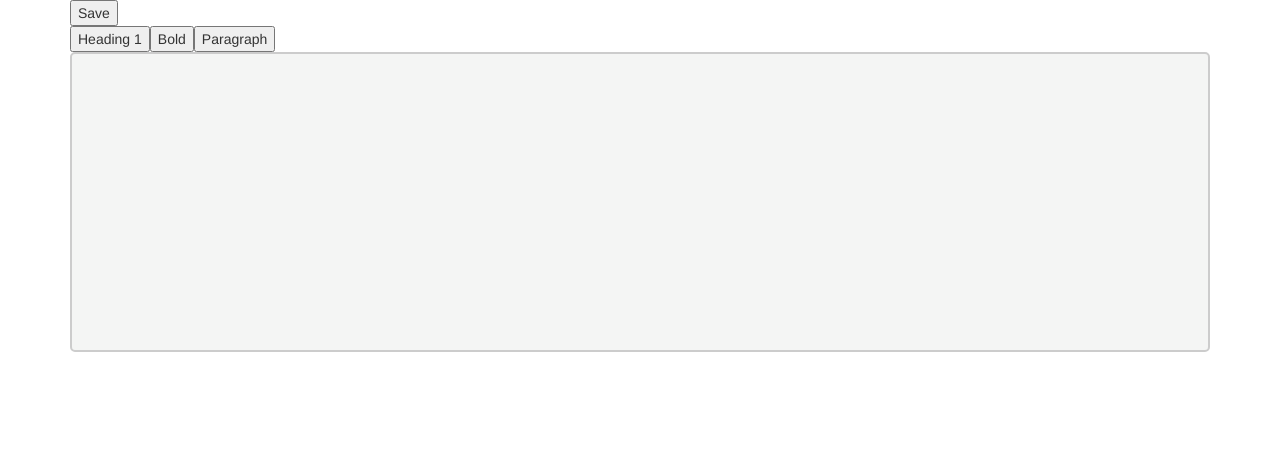
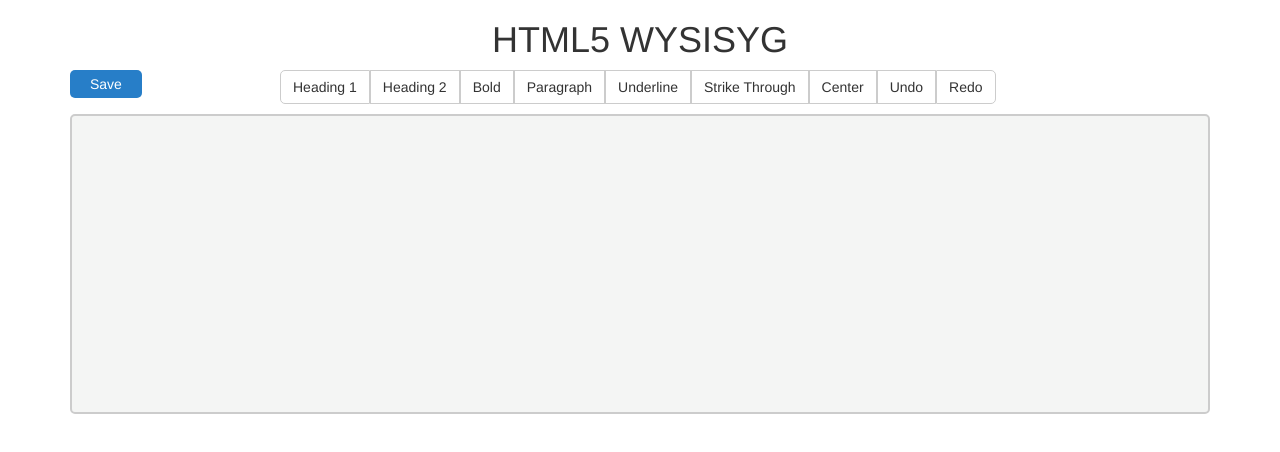
Before and after one commit to aazcast/EditCF, a plain HTML site: page index.html in a window 1280 px wide. Both pictures are taken after a click on the button "Heading 1". Drawn offline with nearby package versions, Linux system fonts and the light colour scheme.

Commit message:
Ultimos Cambios
css

```diff
--- a/css/main.css
+++ b/css/main.css
@@ -10,3 +10,62 @@
 [contenteditable]:focus {
   outline:0px;
 }
+
+#editionTools {
+    max-width: 720px;
+    margin: 10px auto;
+}
+
+#editionTools .btn-edition {
+     display: inline-block;
+      padding: 6px 12px;
+      margin-bottom: 0;
+      font-size: 14px;
+      font-weight: 400;
+      line-height: 1.42857143;
+      text-align: center;
+      white-space: nowrap;
+      vertical-align: middle;
+      cursor: pointer;
+      border: 1px solid #ccc;
+        color: #333;
+    background-color: #fff;
+}
+#editionTools .btn-edition:focus {
+
+}
+#editionTools .btn-edition:hover {
+    background: #e2e2e2;
+}
+
+#editionTools .btn-edition:first-child {
+    -webkit-border-radius: 5px 0 0 5px;
+            border-radius: 5px 0 0 5px;
+}
+
+#editionTools .btn-edition:last-child {
+    -webkit-border-radius: 0 5px 5px 0;
+            border-radius: 0 5px 5px 0;
+}
+
+#view-content {
+    background: #277ec8;
+    padding: 4px 20px;
+    -webkit-border-radius: 5px;
+            border-radius: 5px;
+    border: 0px;
+    color: #fff;
+    float: left;
+    transition: all 1s;
+}
+
+#view-content:hover {
+    background: #0f5692;
+}
+
+.container > h1 {
+    text-align: center;
+}
+body {
+    background: #fff;
+}
--- a/index.html
+++ b/index.html
@@ -2,7 +2,7 @@
 <html lang="en">
 <head>
     <meta charset="UTF-8">
-    <title>Tarjetas Plugin | Andrés Castillo - Daniel Muñoz</title>
+    <title>WYSISYG | Andrés Castillo - Daniel Muñoz</title>
     <meta name="viewport" content="width=device-width, user-scalable=no, initial-scale=1.0, maximum-scale=1.0, minimum-scale=1.0">
     <!-- css -->
   <link rel="stylesheet" href="http://maxcdn.bootstrapcdn.com/bootstrap/3.3.4/css/bootstrap.min.css">
@@ -14,6 +14,7 @@
         <p class="browserupgrade">You are using an <strong>outdated</strong> browser. Please <a href="http://browsehappy.com/">upgrade your browser</a> to improve your experience.</p>
     <![endif]-->
     <div class="container">
+        <h1>HTML5 WYSISYG</h1>
         <div class="editable"></div>
     </div>
     <!-- js -->
--- a/js/logic.js
+++ b/js/logic.js
@@ -24,15 +24,6 @@
             createEditionButtons(_elem);
 
             // $('#editionTools').append('<button class="btnEdit" id="bold">Bold</button><button class="btnEdit" id="italic">Italic</button><button class="btnEditformat" id="h1">H1</button>');
-
-            //bold - italic
-            $('.btnEdit').on('click', function() {
-                document.execCommand(this.id,false,null);
-            })
-            //h1
-            $('.btnEditformat').on('click', function() {
-                document.execCommand('formatBlock',false,this.id);
-            })
         }
 
         createSaveButton(_elem);
@@ -44,7 +35,7 @@
 
         var $container = $("#editionTools"),
             // 0 = Texto del button & 1 = Acción que ejecutará en el document.execCommand();
-            $tools = [["Heading 1","h1"], ["Bold","bold"], ["Paragraph","p"]];
+            $tools = [["Heading 1","h1"],["Heading 2","h2"], ["Bold","bold"], ["Paragraph","p"], ["Underline","underline"],["Strike Through","strikeThrough"],["Center","justifyCenter"],["Undo","undo"],["Redo","redo"]];
 
         // alert(tools.length);
 
@@ -65,6 +56,17 @@
         // alert($role);
 
         // insertar switch para manejar excepciones $role del document.execCommand();
+        //Ejecutar botones
+        switch($role) {
+            case 'h1':
+            case 'h2':
+            case 'p':
+              document.execCommand('formatBlock', false, $role);
+              break;
+            default:
+              document.execCommand($role, false, null);
+              break;
+        }
     }
 
     // Creamos el buton de guardar contenido
```
